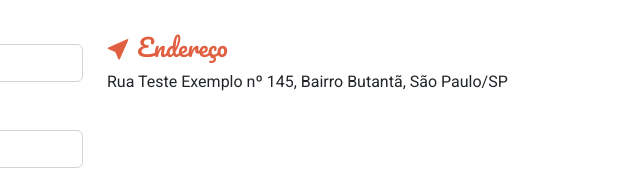
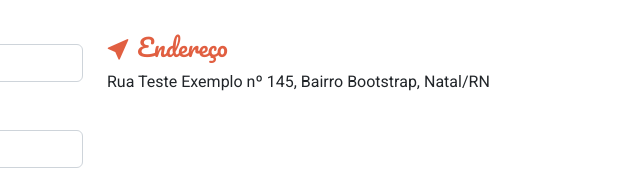
Before and after one commit to wendeldh7/Ebac_Food, a plain HTML site: page index.html in a window 1280 px wide. Shown: the part 2761-2942 px from the top of the page, 640-1280 px from the left. Drawn offline with nearby package versions, Linux system fonts and the light colour scheme.

Commit message:
Update index.html

```diff
--- a/index.html
+++ b/index.html
@@ -365,7 +365,7 @@
                                 <i class="bi bi-cursor-fill"></i>
                                 Endereço
                             </h3>
-                            <p>Rua Teste Exemplo nº 145, Bairro Butantã, São Paulo/SP</p>
+                            <p>Rua Teste Exemplo nº 145, Bairro Bootstrap, Natal/RN</p>
                         </div>
                     </div>
                 </div>
```
